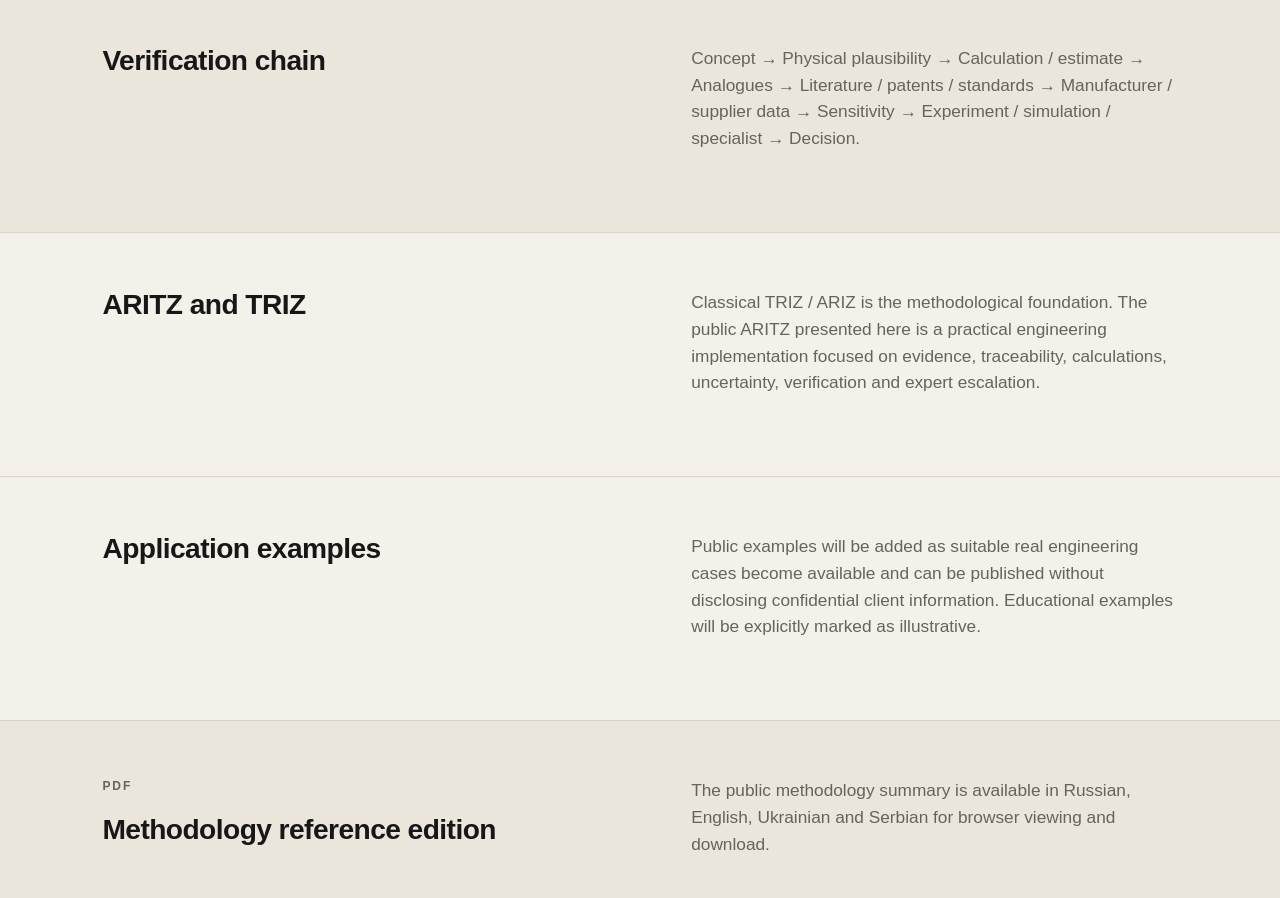
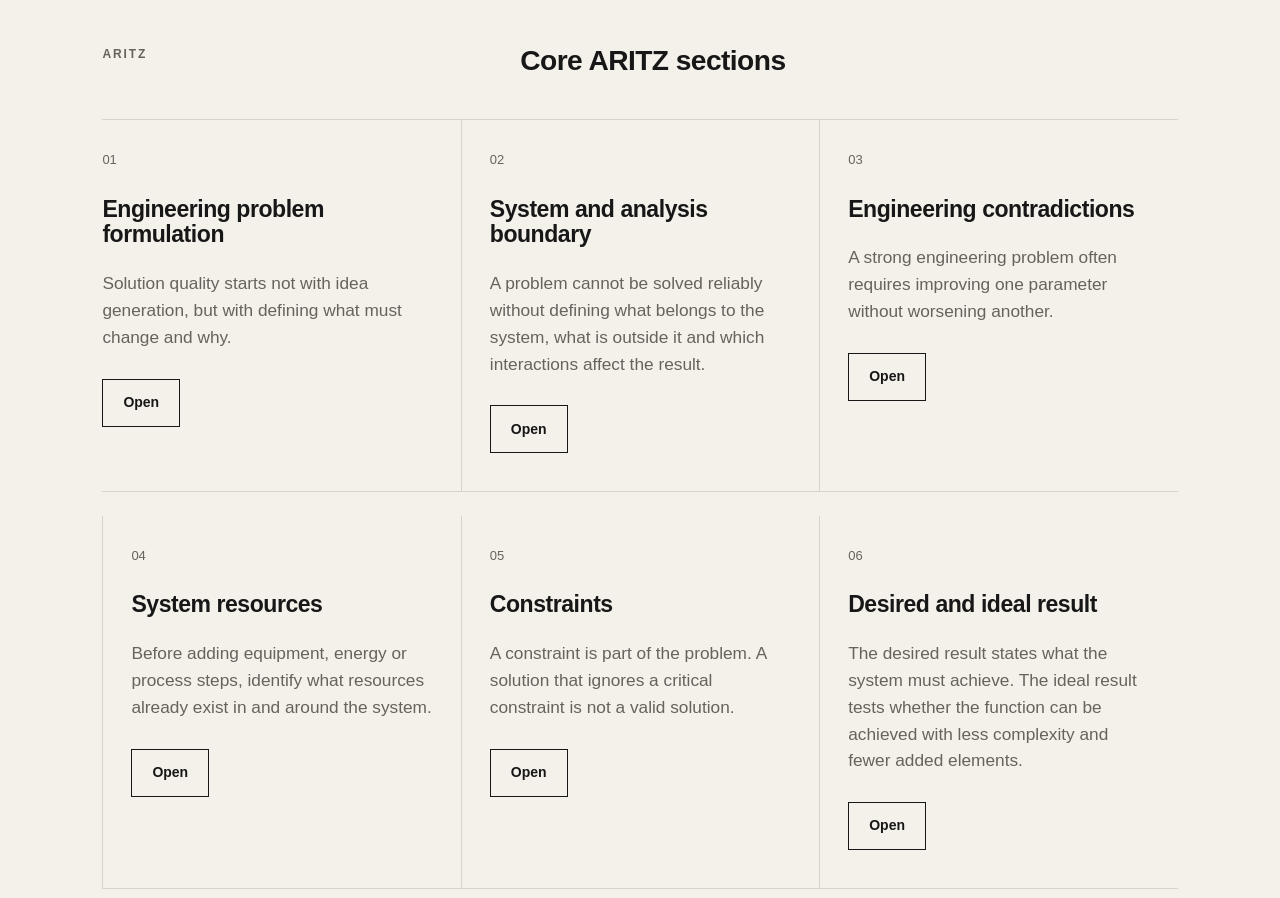
Before and after one commit to oikua66/damp-diagnostics, a Next.js app: page /en/aritz in a window 1280 px wide. Shown: the part 2040-2938 px from the top of the page. Built offline with nearby package versions, Linux system fonts and the light colour scheme; no server answers.

Commit message:
Link ARITZ core pages and public PDF

```diff
--- a/app/[lang]/aritz/page.tsx
+++ b/app/[lang]/aritz/page.tsx
@@ -2,7 +2,8 @@ import { notFound } from 'next/navigation';
 import type { Metadata } from 'next';
 import { languages, type Lang } from '../../../lib/translations';
 import { buildMetadata } from '../../../lib/seo';
-import { methodology } from '../../../lib/methodology';
+import { methodology, publicMethodologyPdfs } from '../../../lib/methodology';
+import { aritzPages, aritzSlugs } from '../../../lib/aritz';
 import SiteHeader from '../../components/SiteHeader';
 
 type Props = { params: Promise<{ lang: string }> };
@@ -23,6 +24,10 @@ const copy: Record<Lang, {
   trizTitle: string;
   trizText: string;
   methodologyCta: string;
+  topicsTitle: string;
+  open: string;
+  viewPdf: string;
+  downloadPdf: string;
 }> = {
   ru: {
     title: 'ARITZ / АРИЗ — инженерный метод решения задач',
@@ -44,6 +49,7 @@ const copy: Record<Lang, {
     trizTitle: 'ARITZ и ТРИЗ',
     trizText: 'Классическая ТРИЗ / АРИЗ является методологической основой. Публичный ARITZ здесь — практическая инженерная реализация с акцентом на доказательства, прослеживаемость, расчёты, неопределённость, проверку и экспертную эскалацию.',
     methodologyCta: 'Вернуться к общей методологии',
+    topicsTitle: 'Основные разделы ARITZ', open: 'Открыть', viewPdf: 'Просмотреть PDF', downloadPdf: 'Скачать PDF',
   },
   en: {
     title: 'ARITZ — an engineering problem-solving method',
@@ -65,6 +71,7 @@ const copy: Record<Lang, {
     trizTitle: 'ARITZ and TRIZ',
     trizText: 'Classical TRIZ / ARIZ is the methodological foundation. The public ARITZ presented here is a practical engineering implementation focused on evidence, traceability, calculations, uncertainty, verification and expert escalation.',
     methodologyCta: 'Back to the full methodology',
+    topicsTitle: 'Core ARITZ sections', open: 'Open', viewPdf: 'View PDF', downloadPdf: 'Download PDF',
   },
   uk: {
     title: 'ARITZ / АРИЗ — інженерний метод розв’язання задач',
@@ -86,6 +93,7 @@ const copy: Record<Lang, {
     trizTitle: 'ARITZ і ТРІЗ',
     trizText: 'Класична ТРІЗ / АРИЗ є методологічною основою. Публічний ARITZ тут — практична інженерна реалізація з акцентом на докази, простежуваність, розрахунки, невизначеність, перевірку та експертну ескалацію.',
     methodologyCta: 'Повернутися до загальної методології',
+    topicsTitle: 'Основні розділи ARITZ', open: 'Відкрити', viewPdf: 'Переглянути PDF', downloadPdf: 'Завантажити PDF',
   },
   sr: {
     title: 'ARITZ — inženjerski metod rešavanja problema',
@@ -107,6 +115,7 @@ const copy: Record<Lang, {
     trizTitle: 'ARITZ i TRIZ',
     trizText: 'Klasični TRIZ / ARIZ predstavlja metodološku osnovu. Javni ARITZ ovde je praktična inženjerska realizacija sa fokusom na dokaze, sledljivost, proračune, neizvesnost, verifikaciju i ekspertsku eskalaciju.',
     methodologyCta: 'Nazad na celu metodologiju',
+    topicsTitle: 'Osnovni ARITZ odeljci', open: 'Otvori', viewPdf: 'Pregledaj PDF', downloadPdf: 'Preuzmi PDF',
   },
 };
 
@@ -172,6 +181,26 @@ export default async function AritzPage({ params }: Props) {
         <div className="prose">{t.elements.map((item) => <p key={item}>— {item}</p>)}</div>
       </section>
 
+      <section className="section">
+        <div className="section-heading">
+          <p className="eyebrow">ARITZ</p>
+          <h2>{t.topicsTitle}</h2>
+        </div>
+        <div className="cards" style={{ gridTemplateColumns: 'repeat(3, minmax(0, 1fr))', rowGap: 24 }}>
+          {aritzSlugs.map((slug,index) => {
+            const item = aritzPages[lang][slug];
+            return (
+              <article className="card" key={slug}>
+                <span className="card-number">{String(index+1).padStart(2,'0')}</span>
+                <h3>{item.title}</h3>
+                <p>{item.lead}</p>
+                <a className="button button-light" href={`/${lang}/aritz/${slug}`} style={{marginTop:28}}>{t.open}</a>
+              </article>
+            );
+          })}
+        </div>
+      </section>
+
       <section className="section split" style={{ background: 'var(--panel)' }}>
         <div><h2>{t.verifyTitle}</h2></div>
         <div className="prose"><p>{t.verify}</p></div>
@@ -195,8 +224,10 @@ export default async function AritzPage({ params }: Props) {
         <div className="prose">
           <p>{m.pdfText}</p>
           <div className="hero-actions">
+            <a className="button button-light" href={publicMethodologyPdfs[lang].path} target="_blank" rel="noreferrer">{t.viewPdf}</a>
+            <a className="button button-dark" href={publicMethodologyPdfs[lang].path} download>{t.downloadPdf}</a>
             <a className="button button-light" href={`/${lang}/methodology/library`}>{m.pdfPending}</a>
-            <a className="button button-dark" href={`/${lang}/methodology`}>{t.methodologyCta}</a>
+            <a className="button button-light" href={`/${lang}/methodology`}>{t.methodologyCta}</a>
           </div>
         </div>
       </section>
```
